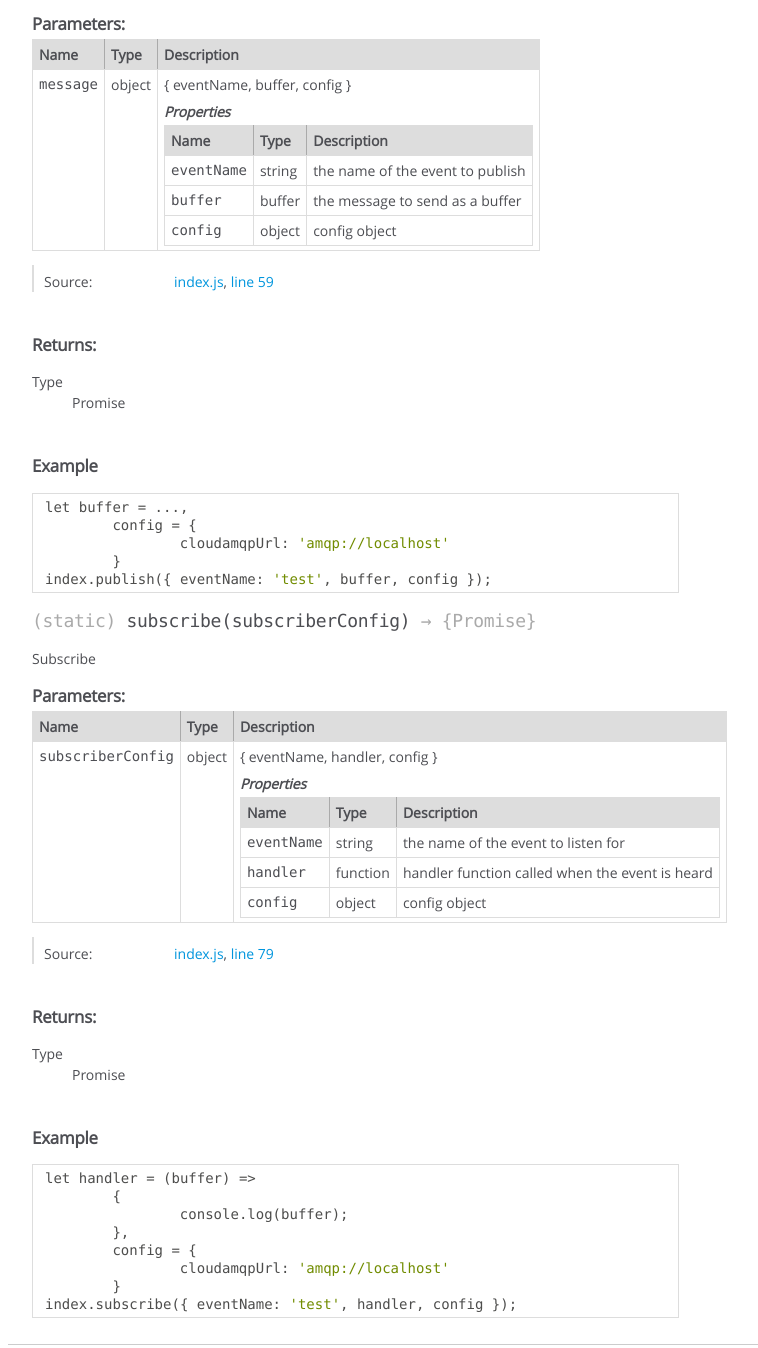
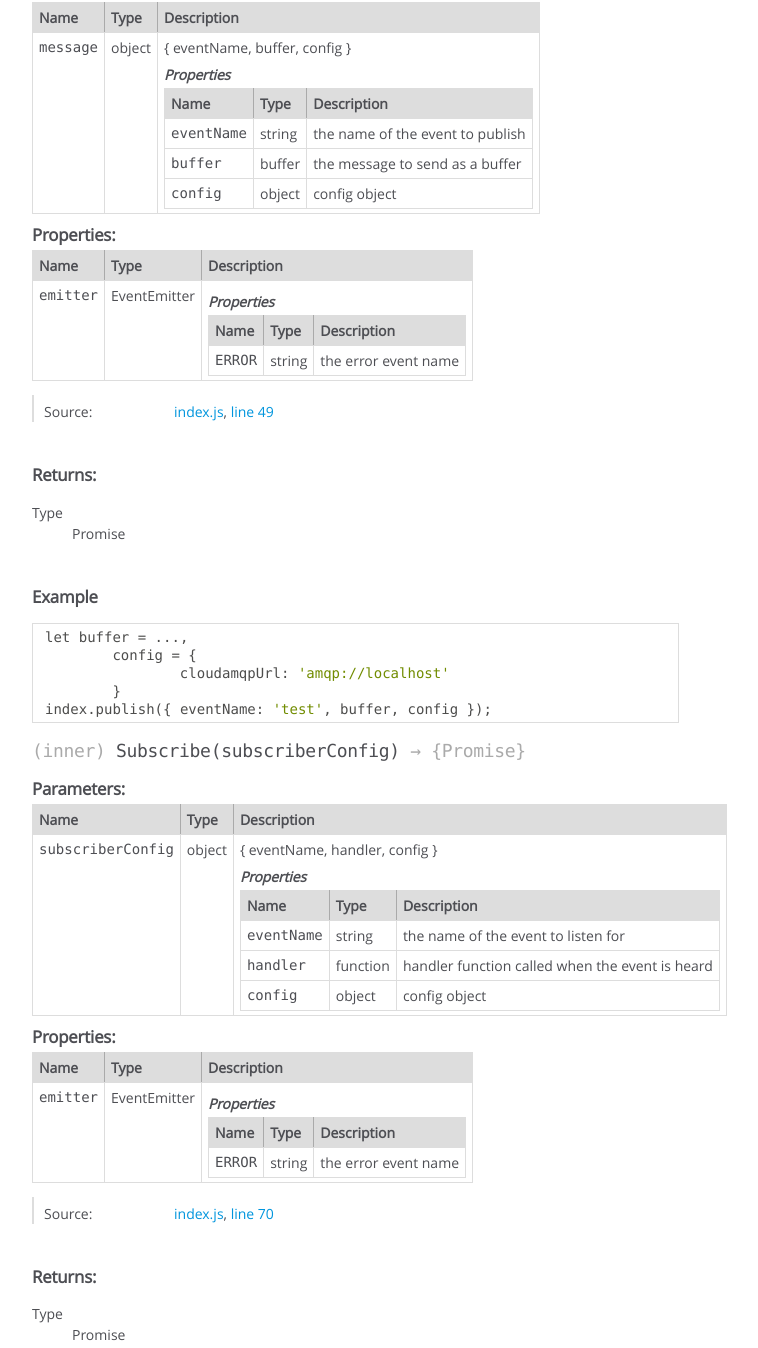
Before and after one commit to certinia/orizuru-transport-rabbitmq, a website: page doc/module-index.html in a window 1280 px wide. Shown: the part 383-1731 px from the top of the page, without its empty margins (0-758 px from the left). Drawn offline with Linux system fonts and the light colour scheme.

Commit message:
fixed api and documented new emitters

```diff
--- a/doc/module-index.html
+++ b/doc/module-index.html
@@ -146,16 +146,12 @@ In this case, the transport uses rabbitmq.</div>
 
 
 
-    <h4 class="name" id=".publish"><span class="type-signature">(static) </span>publish<span class="signature">(message)</span><span class="type-signature"> &rarr; {Promise}</span></h4>
+    <h4 class="name" id="~Publish"><span class="type-signature">(inner) </span>Publish<span class="signature">(message)</span><span class="type-signature"> &rarr; {Promise}</span></h4>
 
 
 
 
 
-
-<div class="description">
-    Publish
-</div>
 
 
 
@@ -313,6 +309,106 @@ In this case, the transport uses rabbitmq.</div>
 
 
 
+    <h5 class="subsection-title">Properties:</h5>
+
+
+
+<table class="props">
+    <thead>
+    <tr>
+
+        <th>Name</th>
+
+
+        <th>Type</th>
+
+
+
+
+
+        <th class="last">Description</th>
+    </tr>
+    </thead>
+
+    <tbody>
+
+
+        <tr>
+
+                <td class="name"><code>emitter</code></td>
+
+
+            <td class="type">
+
+
+<span class="param-type">EventEmitter</span>
+
+
+
+            </td>
+
+
+
+
+
+            <td class="description last">
+                <h6>Properties</h6>
+
+<table class="props">
+    <thead>
+    <tr>
+
+        <th>Name</th>
+
+
+        <th>Type</th>
+
+
+
+
+
+        <th class="last">Description</th>
+    </tr>
+    </thead>
+
+    <tbody>
+
+
+        <tr>
+
+                <td class="name"><code>ERROR</code></td>
+
+
+            <td class="type">
+
+
+<span class="param-type">string</span>
+
+
+
+            </td>
+
+
+
+
+
+            <td class="description last">the error event name</td>
+        </tr>
+
+
+    </tbody>
+</table>
+
+            </td>
+        </tr>
+
+
+    </tbody>
+</table>
+
+
+
+
 <dl class="details">
 
 
@@ -342,7 +438,7 @@ In this case, the transport uses rabbitmq.</div>
 
     <dt class="tag-source">Source:</dt>
     <dd class="tag-source"><ul class="dummy"><li>
-        <a href="index.js.html">index.js</a>, <a href="index.js.html#line59">line 59</a>
+        <a href="index.js.html">index.js</a>, <a href="index.js.html#line49">line 49</a>
     </li></ul></dd>
 
 
@@ -403,16 +499,12 @@ index.publish({ eventName: 'test', buffer, config });</code></pre>
 
 
 
-    <h4 class="name" id=".subscribe"><span class="type-signature">(static) </span>subscribe<span class="signature">(subscriberConfig)</span><span class="type-signature"> &rarr; {Promise}</span></h4>
+    <h4 class="name" id="~Subscribe"><span class="type-signature">(inner) </span>Subscribe<span class="signature">(subscriberConfig)</span><span class="type-signature"> &rarr; {Promise}</span></h4>
 
 
 
 
 
-
-<div class="description">
-    Subscribe
-</div>
 
 
 
@@ -570,6 +662,106 @@ index.publish({ eventName: 'test', buffer, config });</code></pre>
 
 
 
+    <h5 class="subsection-title">Properties:</h5>
+
+
+
+<table class="props">
+    <thead>
+    <tr>
+
+        <th>Name</th>
+
+
+        <th>Type</th>
+
+
+
+
+
+        <th class="last">Description</th>
+    </tr>
+    </thead>
+
+    <tbody>
+
+
+        <tr>
+
+                <td class="name"><code>emitter</code></td>
+
+
+            <td class="type">
+
+
+<span class="param-type">EventEmitter</span>
+
+
+
+            </td>
+
+
+
+
+
+            <td class="description last">
+                <h6>Properties</h6>
+
+<table class="props">
+    <thead>
+    <tr>
+
+        <th>Name</th>
+
+
+        <th>Type</th>
+
+
+
+
+
+        <th class="last">Description</th>
+    </tr>
+    </thead>
+
+    <tbody>
+
+
+        <tr>
+
+                <td class="name"><code>ERROR</code></td>
+
+
+            <td class="type">
+
+
+<span class="param-type">string</span>
+
+
+
+            </td>
+
+
+
+
+
+            <td class="description last">the error event name</td>
+        </tr>
+
+
+    </tbody>
+</table>
+
+            </td>
+        </tr>
+
+
+    </tbody>
+</table>
+
+
+
+
 <dl class="details">
 
 
@@ -599,7 +791,7 @@ index.publish({ eventName: 'test', buffer, config });</code></pre>
 
     <dt class="tag-source">Source:</dt>
     <dd class="tag-source"><ul class="dummy"><li>
-        <a href="index.js.html">index.js</a>, <a href="index.js.html#line79">line 79</a>
+        <a href="index.js.html">index.js</a>, <a href="index.js.html#line70">line 70</a>
     </li></ul></dd>
 
 
@@ -679,7 +871,7 @@ index.subscribe({ eventName: 'test', handler, config });</code></pre>
 <br class="clear">
 
 <footer>
-    Documentation generated by <a href="https://github.com/jsdoc3/jsdoc">JSDoc 3.5.5</a> on Thu Oct 05 2017 13:25:20 GMT+0100 (BST)
+    Documentation generated by <a href="https://github.com/jsdoc3/jsdoc">JSDoc 3.5.5</a> on Thu Oct 12 2017 15:16:56 GMT+0100 (BST)
 </footer>
 
 <script> prettyPrint(); </script>
```
Also changed, not shown: doc/index.html (+1 -1 lines), doc/index.js.html (+18 -4 lines), src/lib/index/publish.js (+15 -2 lines), src/lib/index/subscribe.js (+18 -5 lines), src/lib/index.js.
